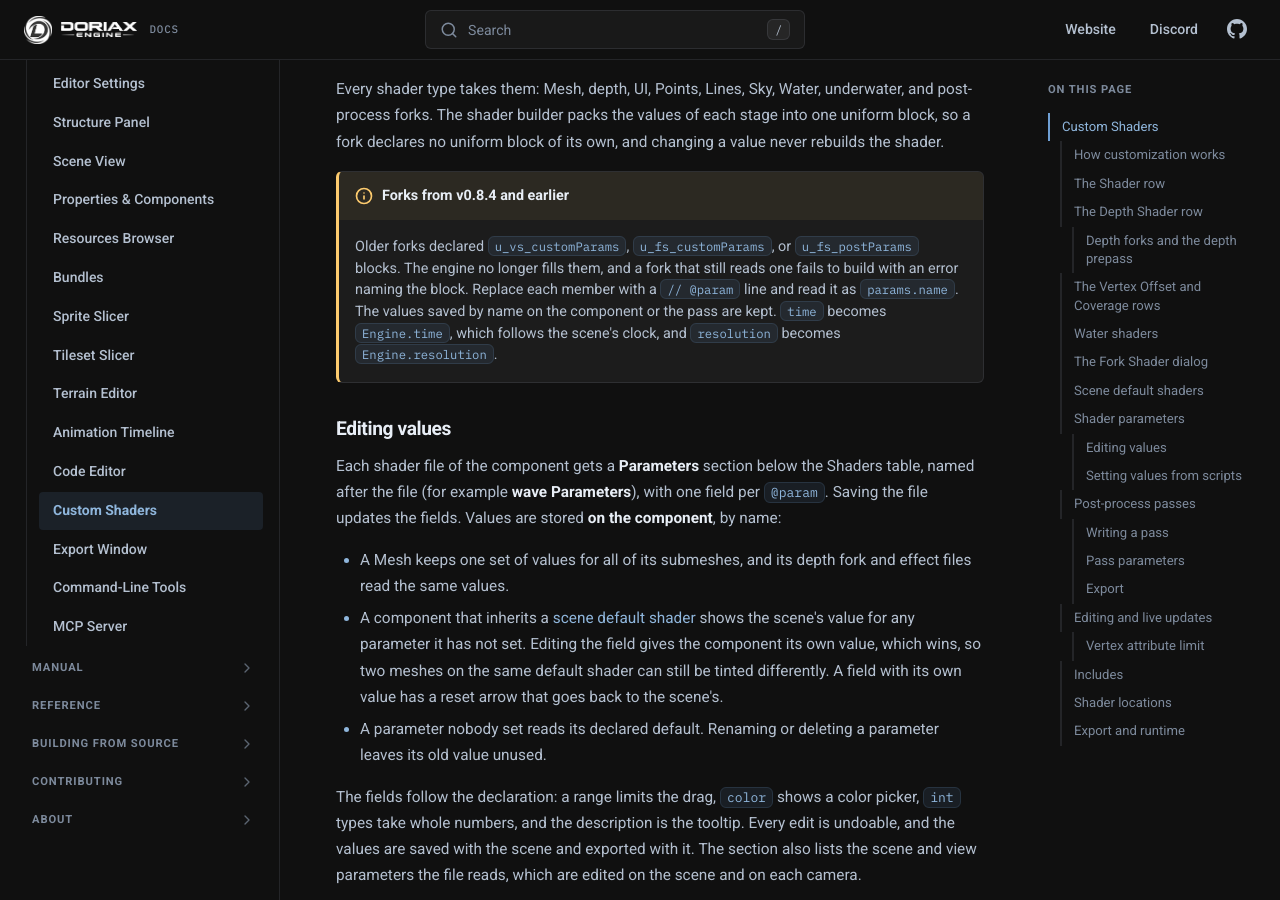
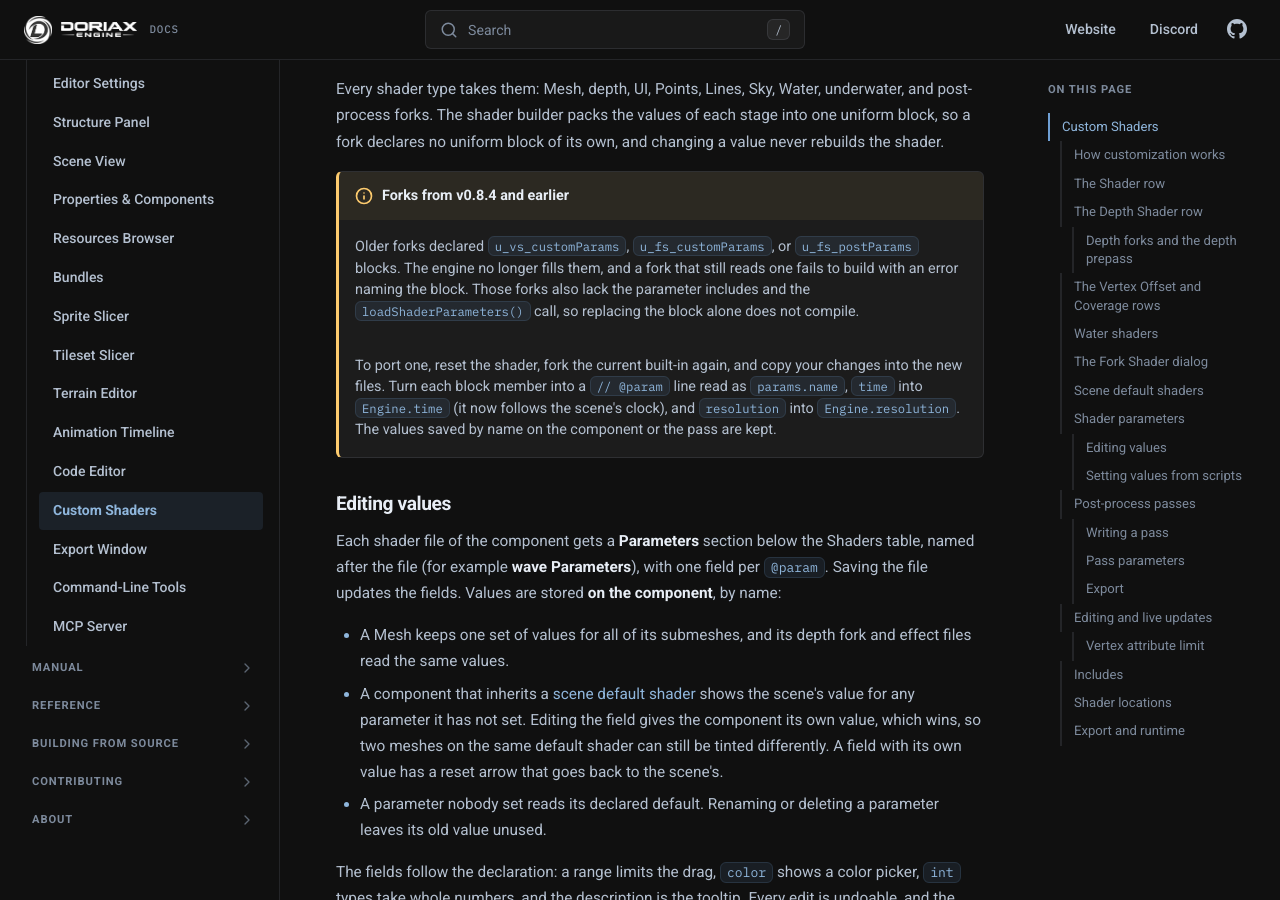
Before and after one commit to doriaxengine/doriax-docs, an MkDocs documentation site: the page built from docs/editor/custom-shaders.md, in a window 1280 px wide and 900 px high, scrolled down 7710 px. Built offline with MkDocs 1.6.1, drawn with Linux system fonts in a browser that asks for light colours; comment, search, counter and statistics services are not loaded.

Commit message:
Noted how to port a shader fork from v0.8.4

```diff
--- a/docs/editor/custom-shaders.md
+++ b/docs/editor/custom-shaders.md
@@ -293,10 +293,14 @@ the shader.
 !!! warning "Forks from v0.8.4 and earlier"
     Older forks declared `u_vs_customParams`, `u_fs_customParams`, or `u_fs_postParams`
     blocks. The engine no longer fills them, and a fork that still reads one fails to build
-    with an error naming the block. Replace each member with a `// @param` line and read it as
-    `params.name`. The values saved by name on the component or the pass are kept. `time`
-    becomes `Engine.time`, which follows the scene's clock, and `resolution` becomes
-    `Engine.resolution`.
+    with an error naming the block. Those forks also lack the parameter includes and the
+    `loadShaderParameters()` call, so replacing the block alone does not compile.
+
+    To port one, reset the shader, fork the current built-in again, and copy your changes
+    into the new files. Turn each block member into a `// @param` line read as
+    `params.name`, `time` into `Engine.time` (it now follows the scene's clock), and
+    `resolution` into `Engine.resolution`. The values saved by name on the component or
+    the pass are kept.
 
 ### Editing values
 
```
